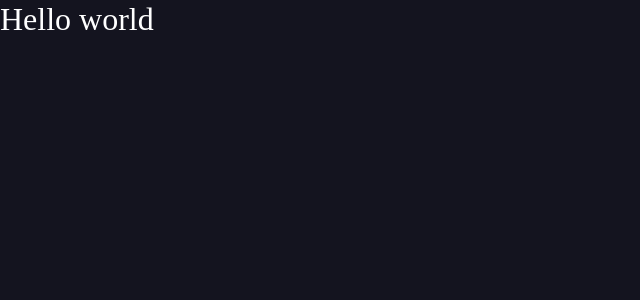
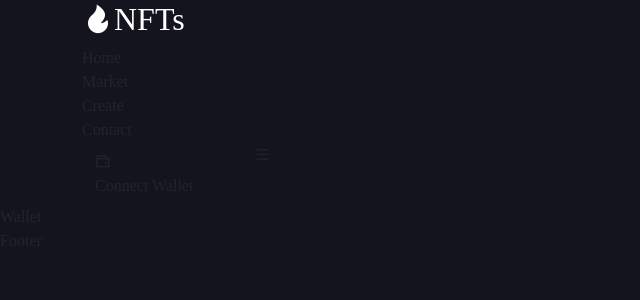
Before and after one commit to mariaemf/NFT-ReactJs, a React (Create React App) app: page /wallet in a window 1280 px wide. Shown: the top 300 px of the page, without its empty margins (0-640 px from the left). Built offline with nearby package versions, Linux system fonts and the light colour scheme.

Commit message:
code creation inside the header page and light styling added

```diff
--- a/package.json
+++ b/package.json
@@ -11,7 +11,7 @@
     "react-dom": "^17.0.2",
     "react-router-dom": "^6.2.1",
     "react-scripts": "4.0.3",
-    "reactstrap": "^9.0.1",
+    "reactstrap": "^9.1.5",
     "remixicon": "^2.5.0",
     "web-vitals": "^1.1.2"
   },
--- a/src/App.js
+++ b/src/App.js
@@ -1,7 +1,8 @@
 import "../src/app.css";
+import Layout from "./assets/components/Layout/Layout";
 
 function App() {
-  return <h1>Hello world</h1>;
+  return <Layout />;
 }
 
 export default App;
--- /dev/null
+++ b/src/assets/components/Footer/Footer.jsx
@@ -0,0 +1,9 @@
+import React from 'react'
+
+const Footer = () => {
+  return (
+    <div>Footer</div>
+  )
+}
+
+export default Footer
--- /dev/null
+++ b/src/assets/components/Header/Header.jsx
@@ -0,0 +1,68 @@
+import React from "react";
+import { Link, NavLink } from "react-router-dom";
+import { Container } from "reactstrap";
+import "../Header/header.css";
+
+const NAV__LINKS = [
+  {
+    display: "Home",
+    url: "/home",
+  },
+  {
+    display: "Market",
+    url: "/market",
+  },
+  {
+    display: "Create",
+    url: "/create",
+  },
+  {
+    display: "Contact",
+    url: "/contact",
+  },
+];
+
+const Header = () => {
+  return (
+    <header className="header">
+      <Container>
+        <div className="navigation">
+          <div className="logo">
+            <h2 className="d-fex gap-2 aling-items-center">
+              <span>
+                <i class="ri-fire-fill"></i>
+              </span>
+              NFTs
+            </h2>
+          </div>
+
+          <div className="nav__menu">
+            <ul className="nav__list">
+              {NAV__LINKS.map((item, index) => (
+                <li className="nav__item" key={index}>
+                  <NavLink to={item.url}>{item.display}</NavLink>
+                </li>
+              ))}
+            </ul>
+          </div>
+
+          <div className="nav__right d-flex aling-items-center gap-5">
+            <button className="btn">
+              <Link to="/wallet" className="d-flex gap-2 aling-items-center">
+                <span>
+                  <i class="ri-wallet-line"></i>
+                </span>
+              </Link>{" "}
+              Connect Wallet
+            </button>
+            <span className="mobile__menu">
+              <i class="ri-menu-line"></i>
+            </span>
+          </div>
+        </div>
+      </Container>
+    </header>
+  );
+};
+
+export default Header;
--- /dev/null
+++ b/src/assets/components/Layout/Layout.jsx
@@ -0,0 +1,19 @@
+import React from 'react'
+import Routers from '../../routes/Routers'
+import Footer from '../Footer/Footer'
+import Header from '../Header/Header'
+
+const Layout = () => {
+  return (
+ <>
+  <Header />
+    <div>
+      <Routers />
+   </div>
+  <Footer />
+
+ </>
+  )
+}
+
+export default Layout
```
Also changed, not shown: src/assets/components/Header/header.css (added), 2 other files (tests, documents, lock files or other folders).
